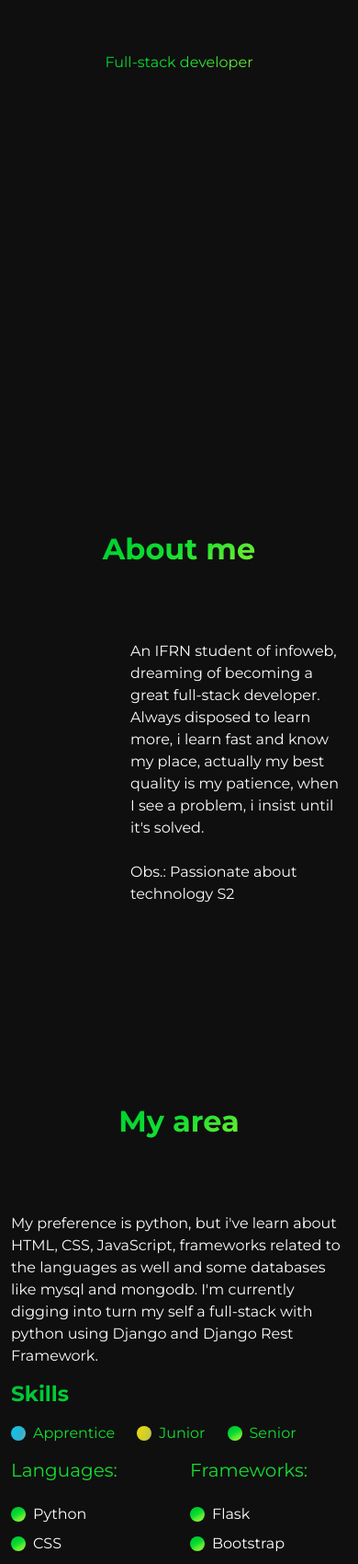
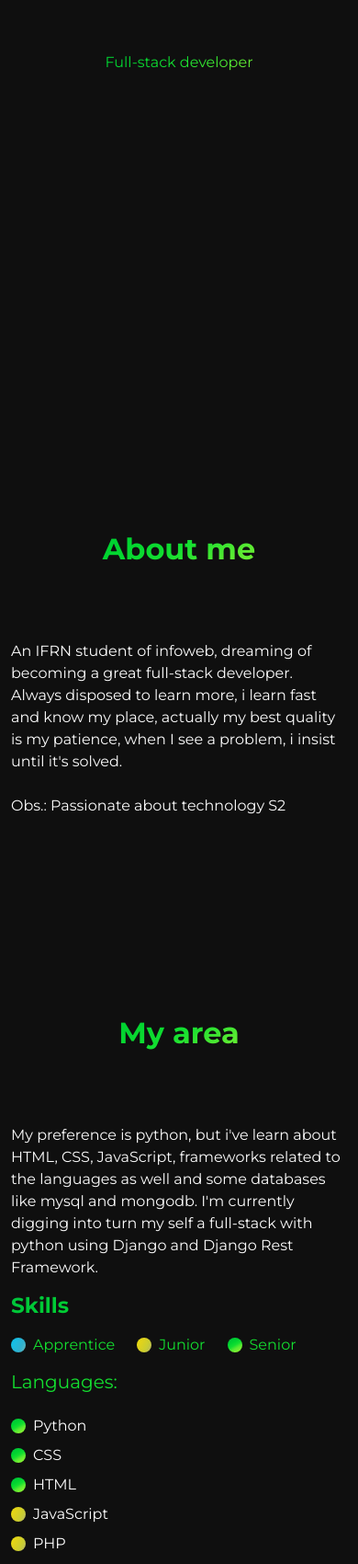
Before and after one commit to Ailton-F/portfolio, a plain HTML site: page index.html in a window 390 px wide. Shown: the part 284-1984 px from the top of the page at 92% size. Drawn offline with nearby package versions, Linux system fonts and the light colour scheme.

Commit message:
Responsive adjust

```diff
--- a/assets/css/style.css
+++ b/assets/css/style.css
@@ -377,6 +377,18 @@ section {
 
 /*MEDIA FOR SMALL DEVICES*/
 @media screen and (max-width: 420px) {
+
+  .languages,
+  .frameworks{
+    flex: 0 0 auto !important;
+    width: 100% !important;
+  }
+
+  .about__data__div{
+    flex: 0 0 auto !important;
+    width: 100% !important;
+  }
+
   .nav__link {
     font-size: 2rem;
   }
--- a/index.html
+++ b/index.html
@@ -73,7 +73,7 @@
                     <div class="col-4 text-center">
                         <img class="about__image" src="assets/imgs/me1.jpg">
                     </div>
-                    <div class="col-8 d-flex">
+                    <div class="col-8 about__data__div d-flex">
                         <p class="about__data d-flex align-items-center">
                             An IFRN student of infoweb, dreaming of becoming a great full-stack developer. Always disposed to learn
                             more, i learn fast and know my place, actually my best quality is my patience, when I see a problem, i
@@ -95,8 +95,8 @@
                 databases like mysql and mongodb. I'm currently digging into turn my self a full-stack with python using Django and Django Rest Framework.
             </p>
             <h3 class="section__title-gradient fw-bold">Skills</h3>
+
             <div class="skills d-flex mt-3">
-
                 <div class="d-flex align-items-center me-3">
                     <div class="dot bg-blue-grad"></div>
                     <span class="px-2">Apprentice</span>
```
